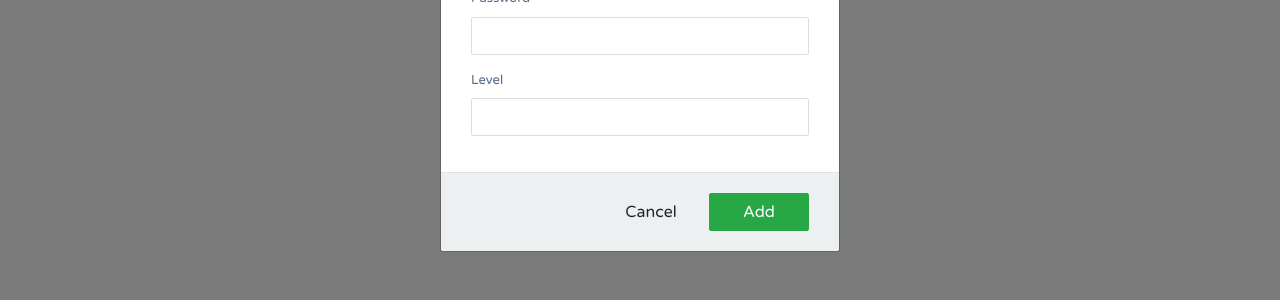
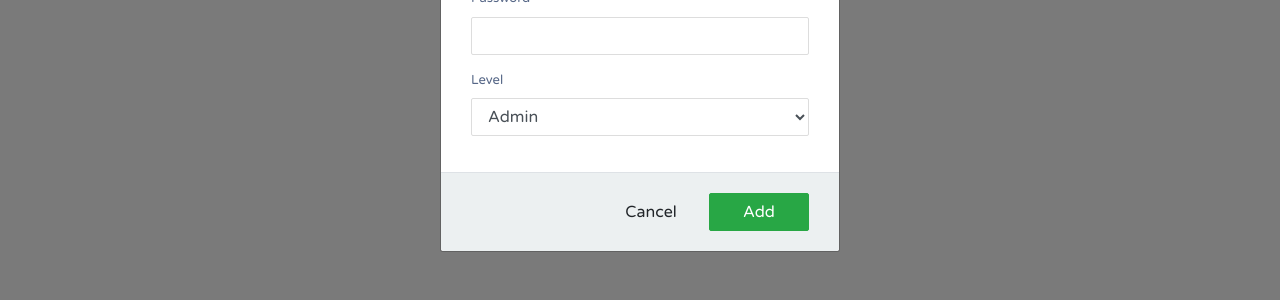
Before and after one commit to ramafebri/web_gis, a CodeIgniter app: the page made by application/views/data_user.php in a window 1280 px wide, after a click that opens the changed part. Shown: the part 300-600 px from the top of the page. Run offline with CodeIgniter, Linux system fonts and the light colour scheme; data that the repository does not hold is empty.

Commit message:
add select tag

```diff
--- a/application/views/data_user.php
+++ b/application/views/data_user.php
@@ -275,7 +275,11 @@ $(document).ready(function(){
                         </div>
                         <div class="form-group">
                             <label>Level</label>
-                             <input type="text" class="form-control" name="u_level" value="" required>
+							 <select id="cars" class="form-control" name="u_level">
+								<option value="admin">Admin</option>
+								<option value="operator">Operator</option>
+								<option value="regular">Regular</option>
+							</select>
                         </div>
                     </div>
                     <div class="modal-footer">
@@ -311,7 +315,11 @@ $(document).ready(function(){
                         </div>
                         <div class="form-group">
                             <label>Level</label>
-                             <input type="text" class="form-control" name="u_level" id="level_User" value="" required>
+							<select id="cars" class="form-control" name="u_level" id="level_User">
+								<option value="admin">Admin</option>
+								<option value="operator">Operator</option>
+								<option value="regular">Regular</option>
+							</select>
                         </div>
 					</div>
 					<div class="modal-footer">
```
